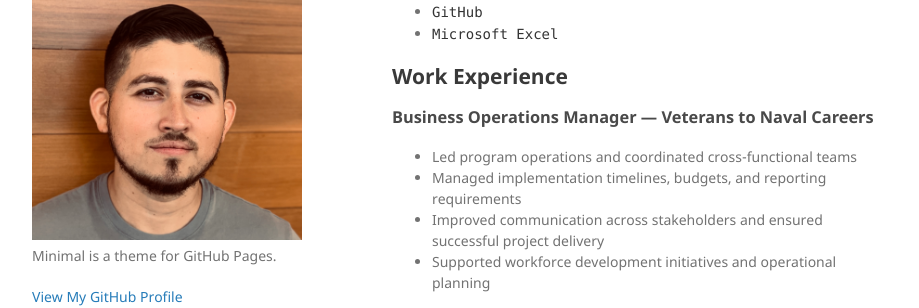
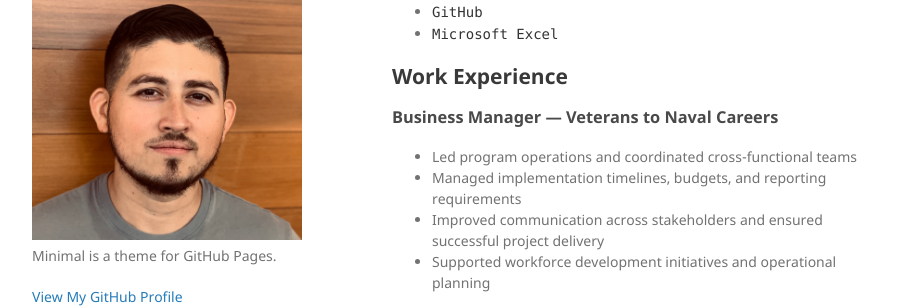
Before and after one commit to Nando-G8/Nando-G8.github.io, a Jekyll site: the page built from index.md, in a window 1280 px wide and 900 px high, scrolled down 376 px. Shown: the part 154-462 px from the top of the window, without its empty margins (178-1097 px from the left). Built offline with Jekyll 4.4.1, drawn with Linux system fonts in a browser that asks for light colours; our own code applies the rules of GitHub Pages for plain Markdown files.

Commit message:
Update job title from 'Business Operations Manager' to 'Business Manager'

```diff
--- a/index.md
+++ b/index.md
@@ -19,7 +19,7 @@ Program management professional with over five years of experience supporting Na
 
 ## Work Experience
 
-### Business Operations Manager — Veterans to Naval Careers
+### Business Manager — Veterans to Naval Careers
 - Led program operations and coordinated cross-functional teams
 - Managed implementation timelines, budgets, and reporting requirements
 - Improved communication across stakeholders and ensured successful project delivery
```
